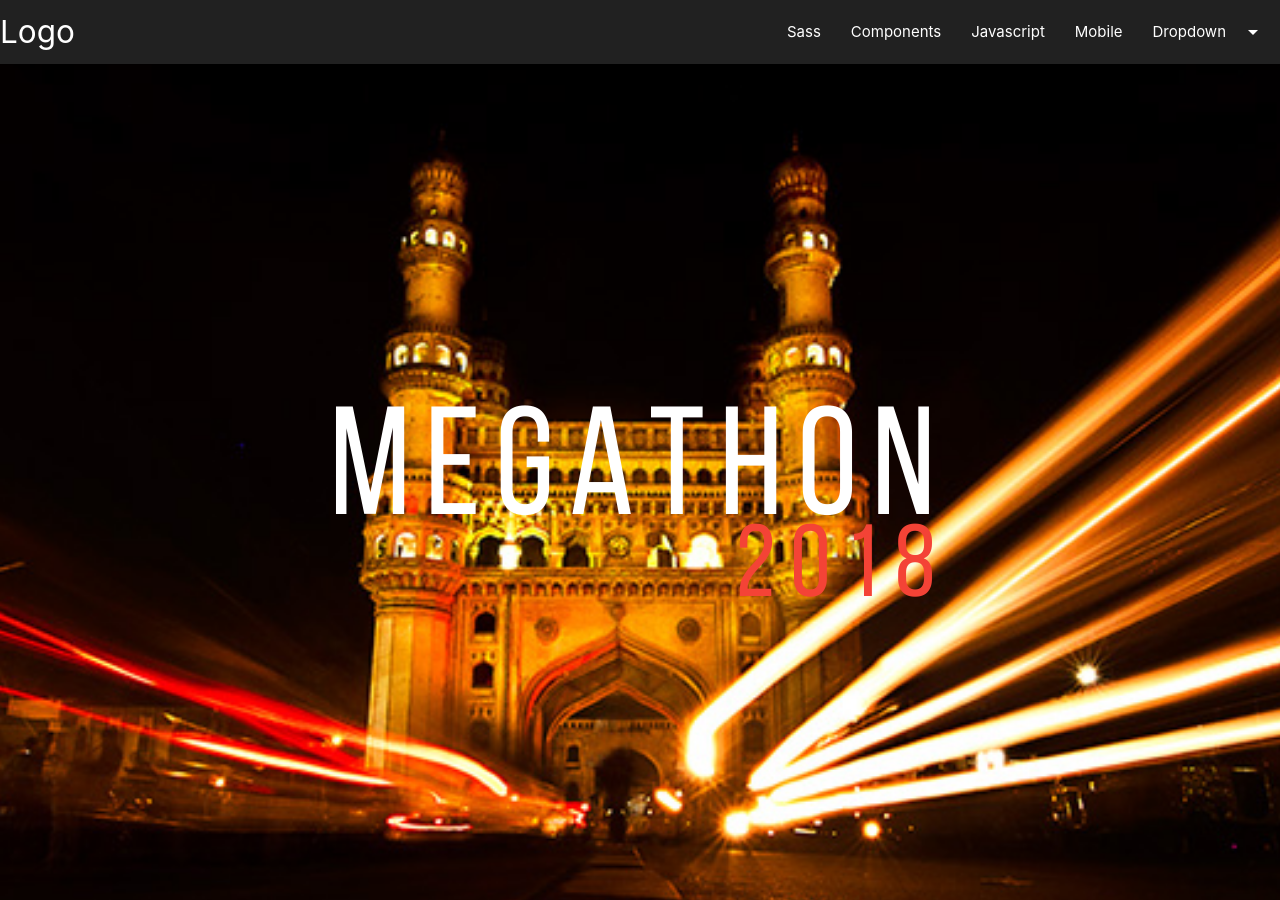
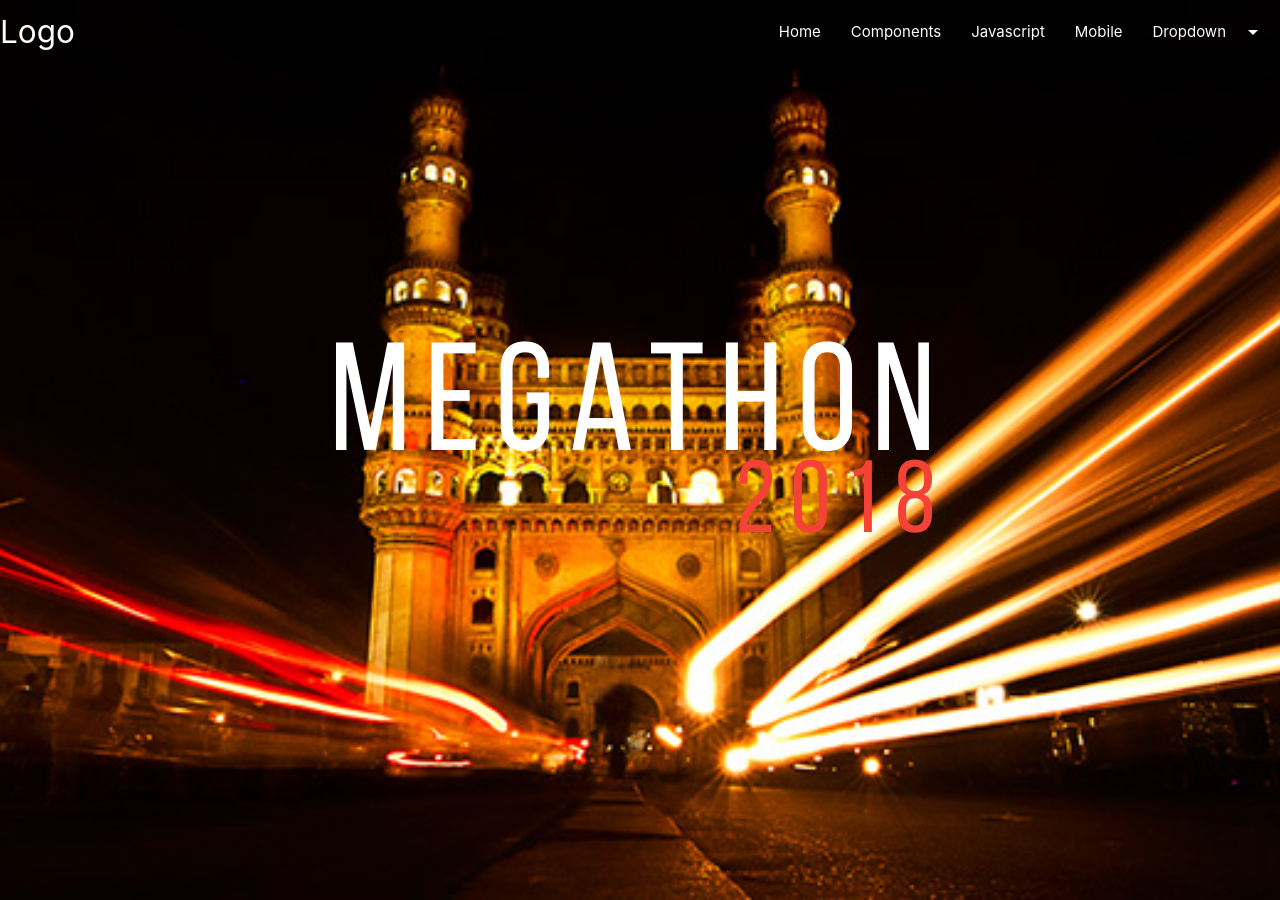
Before and after one commit to IIIT-ECell/megathon, a Jekyll site: the page built from index.md, in a window 1280 px wide and 900 px high. Built offline with Jekyll 4.4.1, drawn with Linux system fonts in a browser that asks for light colours; our own code applies the rules of GitHub Pages for plain Markdown files.

Commit message:
Transparent navbar

```diff
--- a/_includes/header.html
+++ b/_includes/header.html
@@ -1,4 +1,4 @@
-<header class="navbar-fixed">
+<header class="">
 
   <!-- Content to be placed in dropdown -->
   <ul id="dropdown1" class="dropdown-content">
@@ -13,10 +13,10 @@
       <a href="#!" class="brand-logo">Logo</a>
       <a href="#" data-target="mobile-demo" class="sidenav-trigger"><i class="material-icons">menu</i></a>
       <ul class="right hide-on-med-and-down">
-        <li><a href="sass.html">Sass</a></li>
-        <li><a href="badges.html">Components</a></li>
-        <li><a href="collapsible.html">Javascript</a></li>
-        <li><a href="mobile.html">Mobile</a></li>
+        <li class="active"><a href="">Home</a></li>
+        <li><a href="">Components</a></li>
+        <li><a href="">Javascript</a></li>
+        <li><a href="">Mobile</a></li>
 
         <li><a class="dropdown-trigger" href="#!" data-target="dropdown1">Dropdown<i class="material-icons right">arrow_drop_down</i></a></li>
       </ul>
--- a/_includes/js.html
+++ b/_includes/js.html
@@ -1,4 +1,3 @@
-<!--<script src="{{ "/assets/js/navscroll.js" | prepend: site.baseurl }}"></script> -->
 
 <!-- Google AJAX. Needed? idk.TODO REVIEW -->
 <script src="https://ajax.googleapis.com/ajax/libs/jquery/1.12.4/jquery.min.js"></script>
@@ -8,3 +7,6 @@
 
 <!-- Materialize initializers -->
 <script src="{{ "/assets/js/mat.js" | prepend: site.baseurl }}"></script>
+
+<!-- For navigation bar scrolling  -->
+<script src="{{ "/assets/js/navscroll.js" | prepend: site.baseurl }}"></script>
--- a/assets/css/custom-materialize.css
+++ b/assets/css/custom-materialize.css
@@ -60,7 +60,16 @@
 
 
 
+/* BEGIN MODIFYING MATERIALIZE */
+nav {
+  position: fixed;
+}
 
+.transparent {
+  background-color: transparent !important;
+  color: transparent !important;
+}
+/* END MODIFYING MATERIALIZE */
 
 
 
--- a/assets/js/mat.js
+++ b/assets/js/mat.js
@@ -1,4 +1,4 @@
 $(document).ready(function() {
-  $('.dropdown-trigger').dropdown();
+  $('.dropdown-trigger').dropdown({ hover: true });
   $('.sidenav').sidenav();
 });
--- a/assets/js/navscroll.js
+++ b/assets/js/navscroll.js
@@ -1,10 +1,11 @@
 // Caching? the variables
 let win = $(window);
-let nav = $('.navbar');
+let nav = $('nav');
+let nav_wrapper = $('.nav-wrapper');
 let cov = $('.landing');
-let jump = $('#jump');
-let jumpicon = $('#jumpicon');
-let down = $('#down')
+// let jump = $('#jump');
+// let jumpicon = $('#jumpicon');
+// let down = $('#down')
 
 let shiftY = (cov.height())/2;
 
@@ -23,19 +24,23 @@ function checkScroll() {
   console.log("Detected scroll, checking to see if classes should change")
   if(win.scrollTop() > shiftY) {
     nav.removeClass('transparent');
+    nav_wrapper.addClass('grey');
+    nav_wrapper.addClass('darken-4');
   }
   else {
     nav.addClass('transparent');
+    nav_wrapper.removeClass('grey');
+    nav_wrapper.removeClass('darken-4');
   }
 
-  if(win.scrollTop() > shiftY) {
-    jump.removeClass('transparent');
-    jumpicon.removeClass('transparent');
-  }
-  else {
-    jump.addClass('transparent');
-    jumpicon.addClass('transparent');
-  }
+  // if(win.scrollTop() > shiftY) {
+  //   jump.removeClass('transparent');
+  //   jumpicon.removeClass('transparent');
+  // }
+  // else {
+  //   jump.addClass('transparent');
+  //   jumpicon.addClass('transparent');
+  // }
 
 }
 
@@ -53,14 +58,14 @@ if(cov.length > 0) {
 }
 
 
-jump.click(function() { // When arrow is clicked
-    $('body,html').animate({
-        scrollTop : 0 // Scroll to top of body
-    }, 600);
-});
-
-down.click(function() { // On clicking the down arrow
-  $('body,html').animate({
-      scrollTop : cov.height() // go down just past the cover
-  }, 600);
-});
+// jump.click(function() { // When arrow is clicked
+//     $('body,html').animate({
+//         scrollTop : 0 // Scroll to top of body
+//     }, 600);
+// });
+//
+// down.click(function() { // On clicking the down arrow
+//   $('body,html').animate({
+//       scrollTop : cov.height() // go down just past the cover
+//   }, 600);
+// });
```
